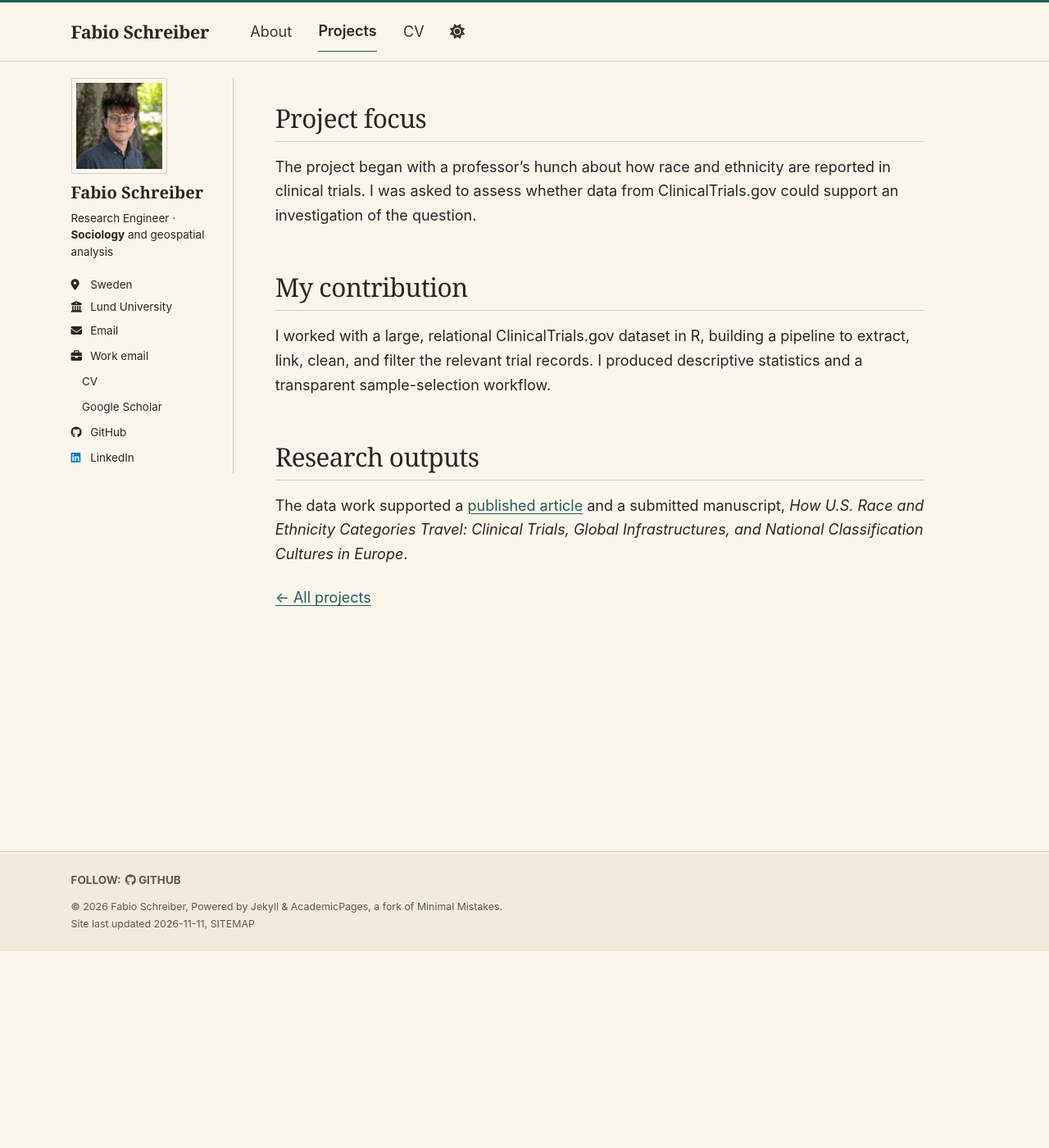
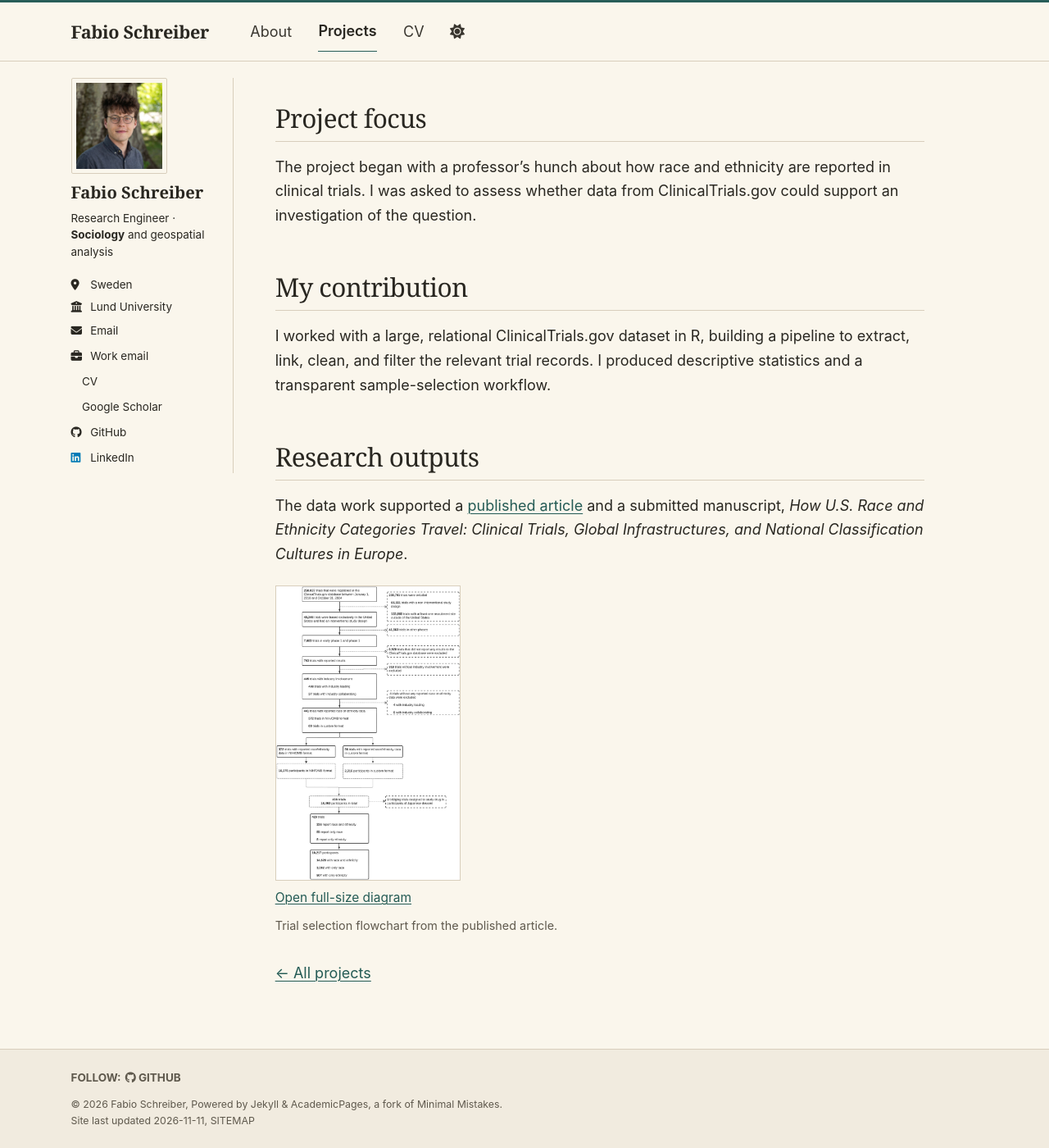
Before and after one commit to fab1s/fab1s.github.io, a Jekyll site: the page built from _portfolio/clinical-trials.md, in a window 1280 px wide and 1400 px high, scrolled down 241 px. Shown: the whole window at 82% size. Built offline with Jekyll 4.4.1, drawn with Linux system fonts in a browser that asks for light colours; a style sheet for code colours, icons or effects is not loaded.

Commit message:
Add a compact clinical trial selection diagram

```diff
--- a/_portfolio/clinical-trials.md
+++ b/_portfolio/clinical-trials.md
@@ -28,4 +28,12 @@ I worked with a large, relational ClinicalTrials.gov dataset in R, building a pi
 
 The data work supported a [published article](https://www.tandfonline.com/doi/full/10.1080/09581596.2026.2670065#abstract) and a submitted manuscript, *How U.S. Race and Ethnicity Categories Travel: Clinical Trials, Global Infrastructures, and National Classification Cultures in Europe*.
 
+<figure class="paper-figure paper-figure--compact">
+  <a href="{{ '/images/clinical-trials-selection.jpg' | relative_url }}">
+    <img src="{{ '/images/clinical-trials-selection.jpg' | relative_url }}" alt="Flowchart showing how ClinicalTrials.gov records were screened down to 429 trials" width="1500" height="2396" loading="lazy">
+    <span>Open full-size diagram</span>
+  </a>
+  <figcaption>Trial selection flowchart from the published article.</figcaption>
+</figure>
+
 [← All projects](/projects/)
--- a/_sass/layout/_working-paper.scss
+++ b/_sass/layout/_working-paper.scss
@@ -412,6 +412,12 @@ button:focus-visible {
   height: auto;
 }
 
+.paper-figure--compact img {
+  width: auto;
+  max-width: 100%;
+  max-height: 20rem;
+}
+
 .page__content .paper-figure a:hover img {
   box-shadow: none;
   border-color: var(--global-link-color);
```
Also changed, not shown: images/clinical-trials-selection.jpg (added).
